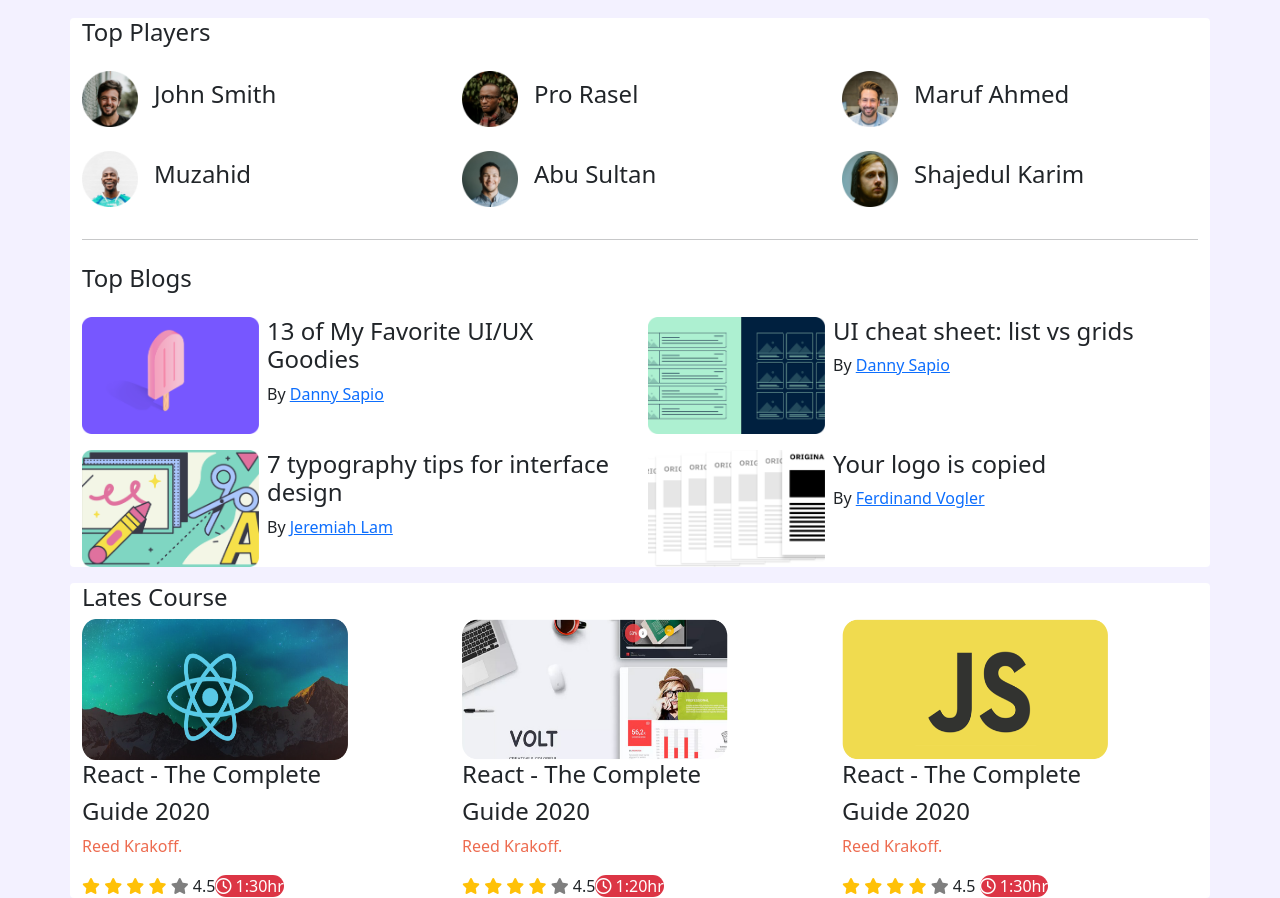
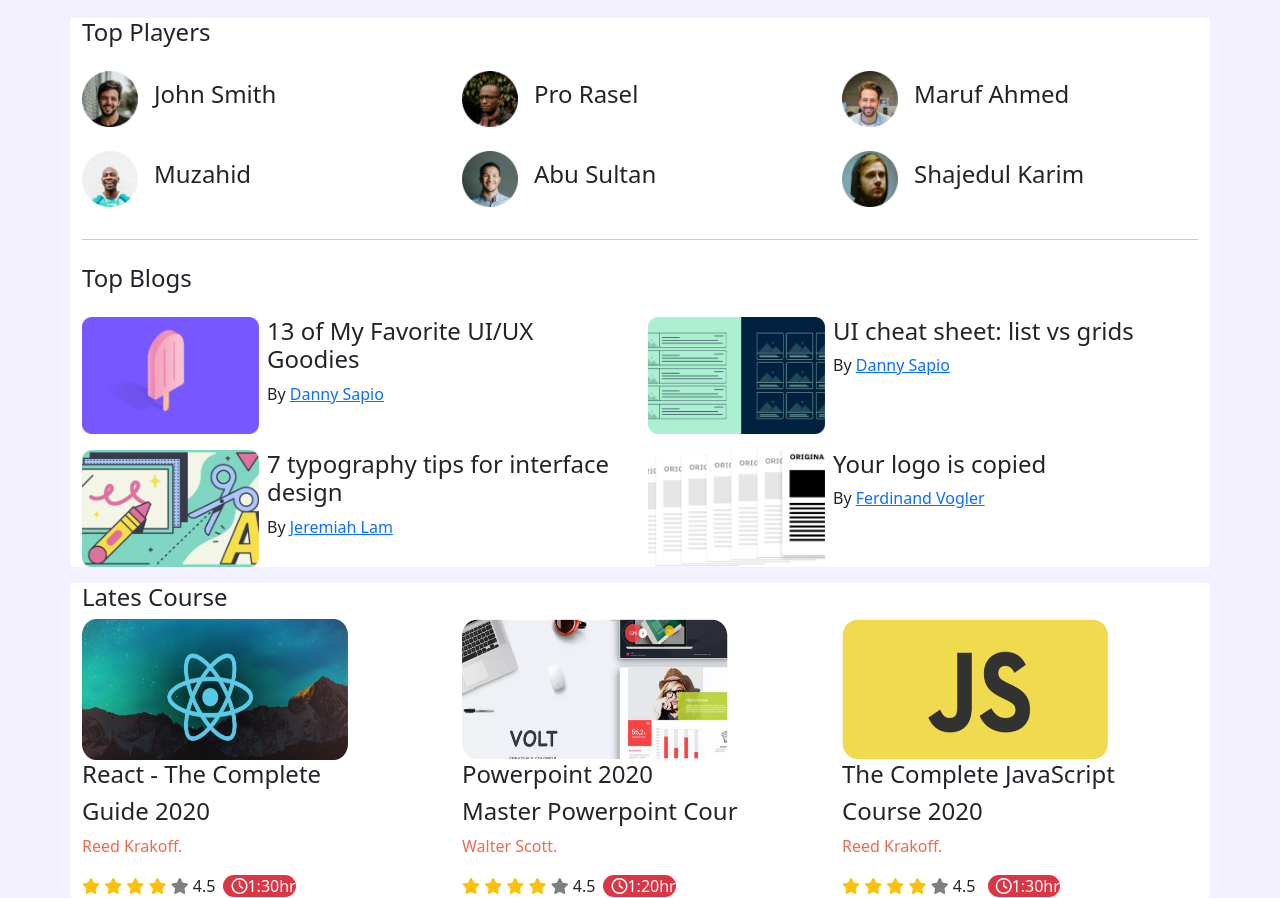
Before and after one commit to Ferds10/leader-bord-bootstrap, a plain HTML site: page index.html in a window 1280 px wide. Shown: the part 90-988 px from the top of the page. Drawn offline with Linux system fonts and the light colour scheme.

Commit message:
last updated

```diff
--- a/index.html
+++ b/index.html
@@ -134,36 +134,34 @@
                         <i class="fas fa-star filled text-warning"></i>
                         <i class="fas fa-star filled text-warning"></i>
                         <i class="fas fa-star empty text-black-50"></i>
-                        <span>4.5</span><span class="bg-danger rounded-pill text-white"><i
-                                class="far fa-clock text-white"></i>
-                            1:30hr</span>
+                        <span>4.5</span><span class="ms-2 bg-danger rounded-pill text-white"><i
+                                class="ps-2 far fa-clock text-white"></i>1:30hr</span>
                     </div>
                     <div class="col-md-12 col-lg-4">
                         <img width="266" height="141" src="images/courses/course-2.png" alt="">
-                        <h4>React - The Complete</h4>
-                        <h4>Guide 2020</h4>
+                        <h4>Powerpoint 2020 </h4>
+                        <h4>Master Powerpoint Cour</h4>
+                        <p style="color: #ED6B4F;">Walter Scott.</p>
+                        <i class="fas fa-star filled text-warning"></i>
+                        <i class="fas fa-star filled text-warning"></i>
+                        <i class="fas fa-star filled text-warning"></i>
+                        <i class="fas fa-star filled text-warning"></i>
+                        <i class="fas fa-star empty text-black-50"></i>
+                        <span>4.5</span><span class="ms-2 bg-danger rounded-pill text-white"><i
+                                class=" ps-2 far fa-clock text-white"></i>1:20hr</span>
+                    </div>
+                    <div class="col-md-12 col-lg-4">
+                        <img width="266" height="141" src="images/courses/course-3.png" alt="">
+                        <h4>The Complete JavaScript </h4>
+                        <h4>Course 2020</h4>
                         <p style="color: #ED6B4F;">Reed Krakoff.</p>
                         <i class="fas fa-star filled text-warning"></i>
                         <i class="fas fa-star filled text-warning"></i>
                         <i class="fas fa-star filled text-warning"></i>
                         <i class="fas fa-star filled text-warning"></i>
                         <i class="fas fa-star empty text-black-50"></i>
-                        <span>4.5</span><span class="bg-danger rounded-pill text-white"><i
-                                class="far fa-clock text-white"></i> 1:20hr</span>
-                    </div>
-                    <div class="col-md-12 col-lg-4">
-                        <img width="266" height="141" src="images/courses/course-3.png" alt="">
-                        <h4>React - The Complete</h4>
-                        <h4>Guide 2020</h4>
-                        <p style="color: #ED6B4F;">Reed Krakoff.</p>
-                        <i class="fas fa-star filled text-warning"></i>
-                        <i class="fas fa-star filled text-warning"></i>
-                        <i class="fas fa-star filled text-warning"></i>
-                        <i class="fas fa-star filled text-warning"></i>
-                        <i class="fas fa-star empty text-black-50"></i>
-                        <span>4.5</span> <span class="bg-danger rounded-pill text-white"><i
-                                class="far fa-clock text-white"></i>
-                            1:30hr</span>
+                        <span>4.5</span> <span class="ms-2 bg-danger rounded-pill text-white"><i
+                                class="ps-2 far fa-clock text-white"></i>1:30hr</span>
                     </div>
                 </div>
             </div>
```
